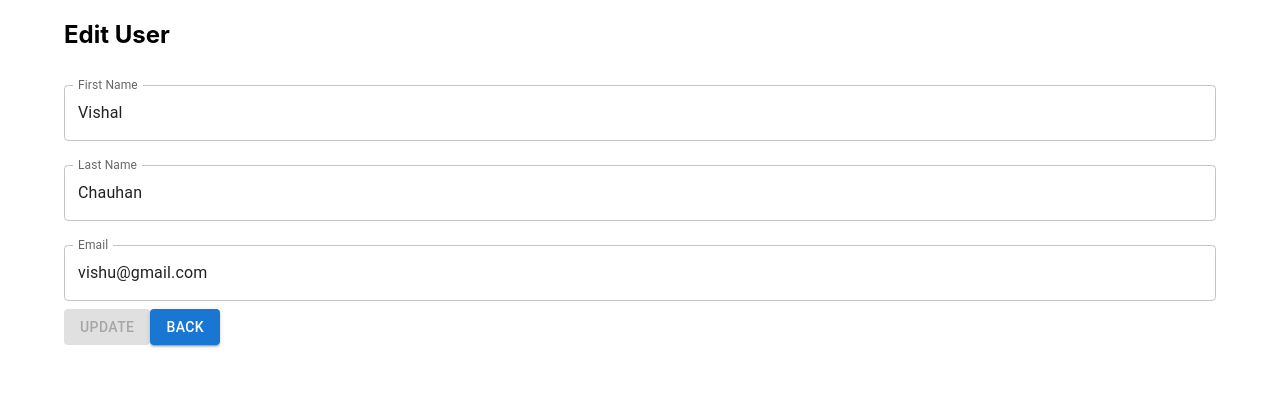
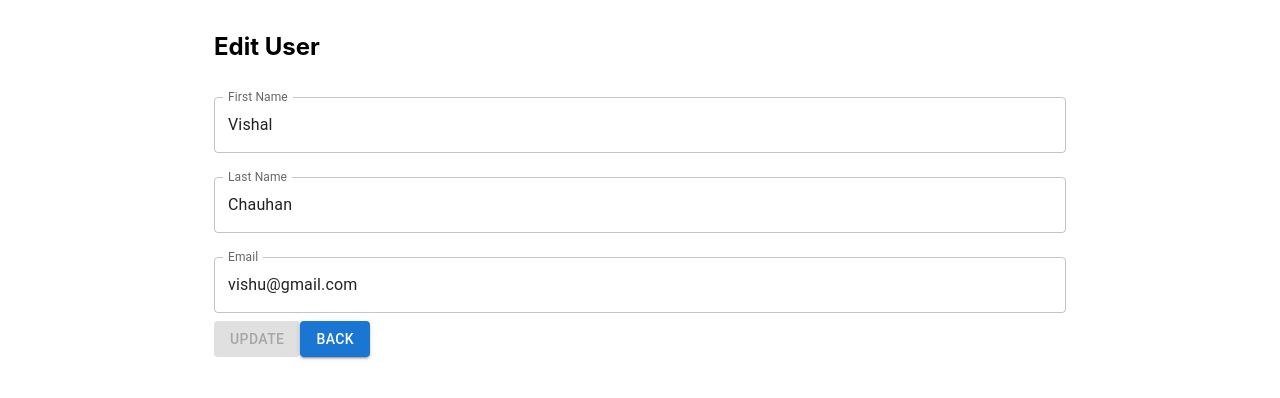
Before and after one commit to Ayuinfra/Rendering-Page, a React (Create React App) app: page / in a window 1280 px wide. Both pictures are taken after a click on the button 894 px from the left and 125 px from the top of the page. Shown: the top 398 px of the page. Built offline with nearby package versions, Linux system fonts and the light colour scheme.

Commit message:
Code Updated

```diff
--- a/src/adduser/AddUser.js
+++ b/src/adduser/AddUser.js
@@ -16,7 +16,7 @@ const AddUserPage = ({ handleAddUserSubmit, handleGoBack }) => {
   };
 
   return (
-    <Container>
+    <Container maxWidth="md" sx={{ marginTop: '2rem', display: 'flexStart' }}>
       <h2>Add User</h2>
       <TextField
         label="First Name"
--- a/src/editpage/Edit.js
+++ b/src/editpage/Edit.js
@@ -39,7 +39,7 @@ const EditUserPage = ({ user, handleUpdateUser, handleGoBack }) => {
   };
 
   return (
-    <Container>
+    <Container maxWidth="md" sx={{ marginTop: '2rem', display: 'flexStart' }}>
       <h2>Edit User</h2>
       <TextField
         label="First Name"
```
